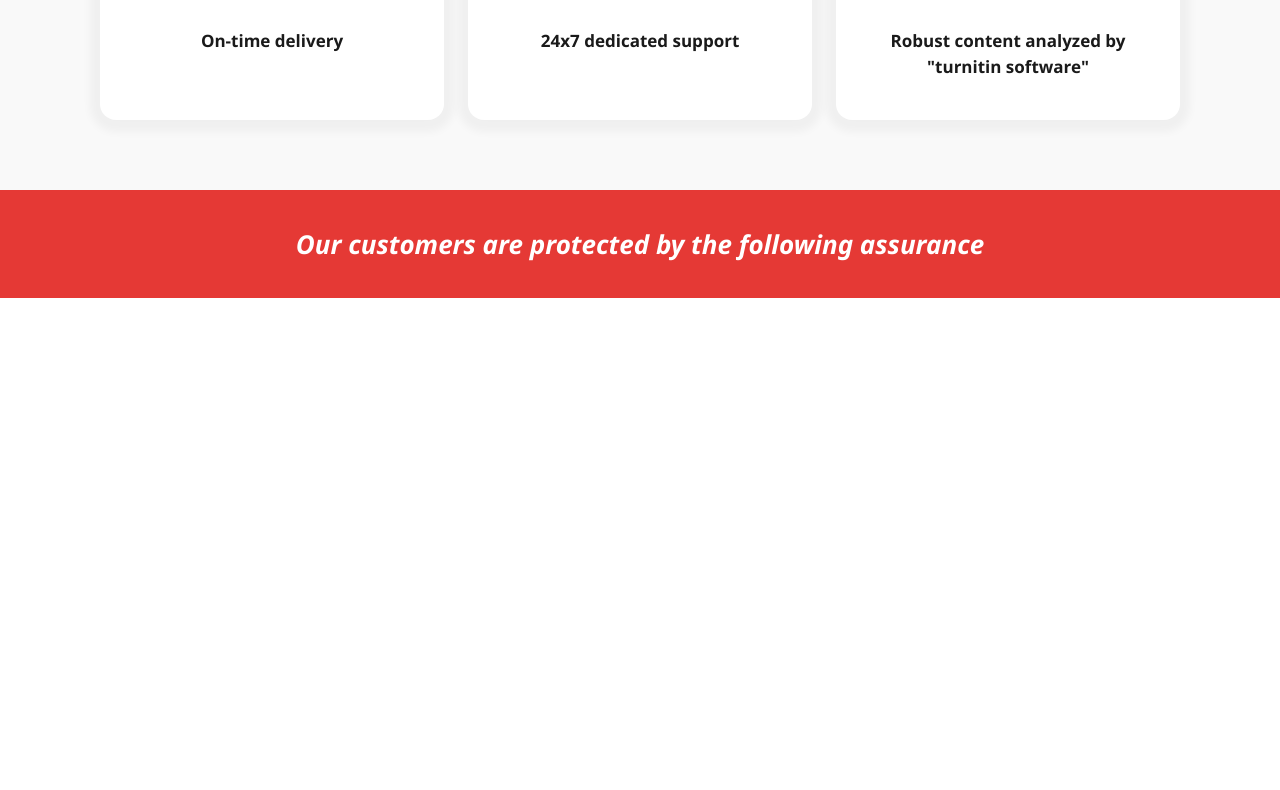
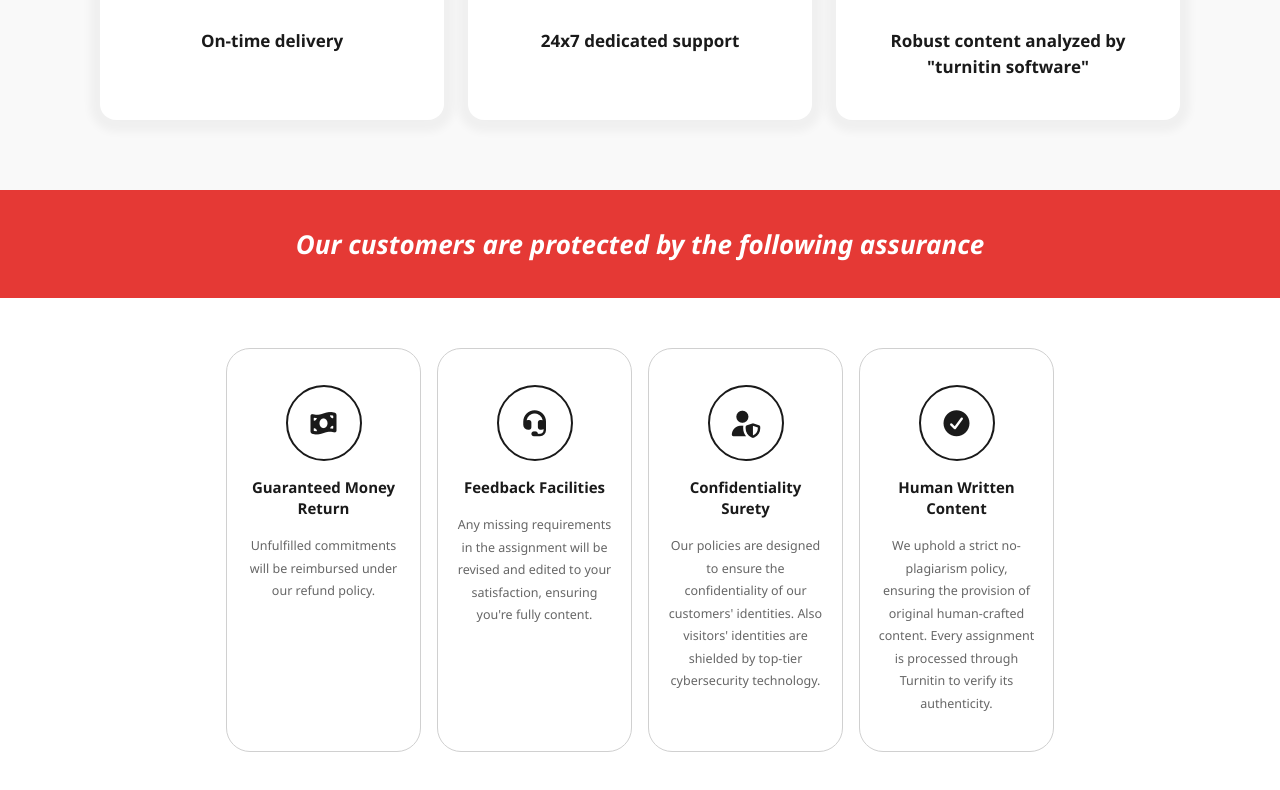
Before and after one commit to Haji-Suleman/assigment-web, a React (Vite) app: page / in a window 1280 px wide. Shown: the part 1988-2778 px from the top of the page. Before the commit the page ends 2286 px from the top, so only its background shows below. Built offline with nearby package versions, Linux system fonts and the light colour scheme.

Commit message:
Adding new data

```diff
--- a/src/App.jsx
+++ b/src/App.jsx
@@ -5,6 +5,7 @@ import HeroSection from "./Components/HeroSection"
 import AboutUs from './Components/Aboutus'
 import WhyChoose from './Components/WhyChoose'
 import '@fortawesome/fontawesome-free/css/all.min.css'
+import Assurance from './Components/Assurance'
 function App() {
 
 
@@ -15,6 +16,7 @@ function App() {
       <HeroSection />
       <AboutUs />
       <WhyChoose />
+      <Assurance />
     </>
   )
 }
--- /dev/null
+++ b/src/Components/Assurance.css
@@ -0,0 +1,129 @@
+.as-section {
+    width: 100%;
+    background: #ffffff;
+    padding: 50px 0 60px;
+    font-family: 'Segoe UI', Arial, sans-serif;
+}
+
+.as-row {
+    display: grid;
+    grid-template-columns: repeat(4, 1fr);
+    gap: 16px;
+    max-width: 860px;
+    margin: 0 auto;
+    padding: 0 16px;
+}
+
+/* ── Card ── */
+.as-card {
+    background: #ffffff;
+    border: 1.5px solid #d0d0d0;
+    border-radius: 24px;
+    display: flex;
+    flex-direction: column;
+    align-items: center;
+    padding: 36px 18px 36px;
+    gap: 16px;
+    text-align: center;
+    transition: transform 0.4s cubic-bezier(0.23, 1, 0.32, 1),
+        box-shadow 0.4s cubic-bezier(0.23, 1, 0.32, 1);
+}
+
+.as-card:hover {
+    transform: translateY(-8px);
+    box-shadow: 0 12px 28px rgba(0, 0, 0, 0.08);
+}
+
+/* ── Icon: outline circle, transparent bg, black icon ── */
+.as-icon-circle {
+    width: 76px;
+    height: 76px;
+    border-radius: 50%;
+    border: 2px solid #1a1a1a;
+    background: transparent;
+    display: flex;
+    align-items: center;
+    justify-content: center;
+    flex-shrink: 0;
+}
+
+.as-icon-circle i {
+    font-size: 26px;
+    color: #1a1a1a;
+}
+
+/* ── Title ── */
+.as-title {
+    font-size: 15px;
+    font-weight: 800;
+    color: #1a1a1a;
+    margin: 0;
+    line-height: 1.4;
+}
+
+/* ── Description ── */
+.as-desc {
+    font-size: 12.5px;
+    color: #666666;
+    margin: 0;
+    line-height: 1.8;
+}
+
+/* ══════════════════════
+   ANIMATIONS
+══════════════════════ */
+.as-card--from-left {
+    opacity: 0;
+    transform: translateX(-110px);
+    transition: opacity 0.8s cubic-bezier(0.22, 1, 0.36, 1),
+        transform 0.8s cubic-bezier(0.22, 1, 0.36, 1),
+        box-shadow 0.4s cubic-bezier(0.23, 1, 0.32, 1);
+}
+
+.as-card--from-top {
+    opacity: 0;
+    transform: translateY(-110px);
+    transition: opacity 0.8s cubic-bezier(0.22, 1, 0.36, 1),
+        transform 0.8s cubic-bezier(0.22, 1, 0.36, 1),
+        box-shadow 0.4s cubic-bezier(0.23, 1, 0.32, 1);
+}
+
+.as-card--from-bottom {
+    opacity: 0;
+    transform: translateY(110px);
+    transition: opacity 0.8s cubic-bezier(0.22, 1, 0.36, 1),
+        transform 0.8s cubic-bezier(0.22, 1, 0.36, 1),
+        box-shadow 0.4s cubic-bezier(0.23, 1, 0.32, 1);
+}
+
+.as-card--from-right {
+    opacity: 0;
+    transform: translateX(110px);
+    transition: opacity 0.8s cubic-bezier(0.22, 1, 0.36, 1),
+        transform 0.8s cubic-bezier(0.22, 1, 0.36, 1),
+        box-shadow 0.4s cubic-bezier(0.23, 1, 0.32, 1);
+}
+
+.as-card--in {
+    opacity: 1 !important;
+    transform: translate(0, 0) !important;
+}
+
+.as-card--in:hover {
+    transform: translateY(-8px) !important;
+    box-shadow: 0 12px 28px rgba(0, 0, 0, 0.08) !important;
+}
+
+@media (max-width: 860px) {
+    .as-row {
+        grid-template-columns: repeat(2, 1fr);
+        max-width: 480px;
+    }
+}
+
+@media (max-width: 480px) {
+    .as-row {
+        grid-template-columns: 1fr;
+        max-width: 260px;
+    }
+}
--- /dev/null
+++ b/src/Components/Assurance.jsx
@@ -0,0 +1,70 @@
+import React, { useEffect, useRef } from 'react'
+import "./Assurance.css"
+
+const cards = [
+    {
+        icon: "fas fa-money-bill-wave",
+        title: "Guaranteed Money Return",
+        desc: "Unfulfilled commitments will be reimbursed under our refund policy.",
+        anim: "from-left",
+    },
+    {
+        icon: "fas fa-headset",
+        title: "Feedback Facilities",
+        desc: "Any missing requirements in the assignment will be revised and edited to your satisfaction, ensuring you're fully content.",
+        anim: "from-top",
+    },
+    {
+        icon: "fas fa-user-shield",
+        title: "Confidentiality Surety",
+        desc: "Our policies are designed to ensure the confidentiality of our customers' identities. Also visitors' identities are shielded by top-tier cybersecurity technology.",
+        anim: "from-bottom",
+    },
+    {
+        icon: "fas fa-circle-check",
+        title: "Human Written Content",
+        desc: "We uphold a strict no-plagiarism policy, ensuring the provision of original human-crafted content. Every assignment is processed through Turnitin to verify its authenticity.",
+        anim: "from-right",
+    },
+]
+
+const Assurance = () => {
+    const rowRef = useRef(null)
+
+    useEffect(() => {
+        const observer = new IntersectionObserver(
+            (entries) => {
+                entries.forEach((entry) => {
+                    if (entry.isIntersecting) {
+                        const items = rowRef.current.querySelectorAll('.as-card')
+                        items.forEach((card, i) => {
+                            setTimeout(() => card.classList.add('as-card--in'), i * 150)
+                        })
+                        observer.disconnect()
+                    }
+                })
+            },
+            { threshold: 0 }
+        )
+        if (rowRef.current) observer.observe(rowRef.current)
+        return () => observer.disconnect()
+    }, [])
+
+    return (
+        <section className="as-section">
+            <div className="as-row" ref={rowRef}>
+                {cards.map((card, i) => (
+                    <div className={`as-card as-card--${card.anim}`} key={i}>
+                        <div className="as-icon-circle">
+                            <i className={card.icon}></i>
+                        </div>
+                        <h3 className="as-title">{card.title}</h3>
+                        <p className="as-desc">{card.desc}</p>
+                    </div>
+                ))}
+            </div>
+        </section>
+    )
+}
+
+export default Assurance
```
